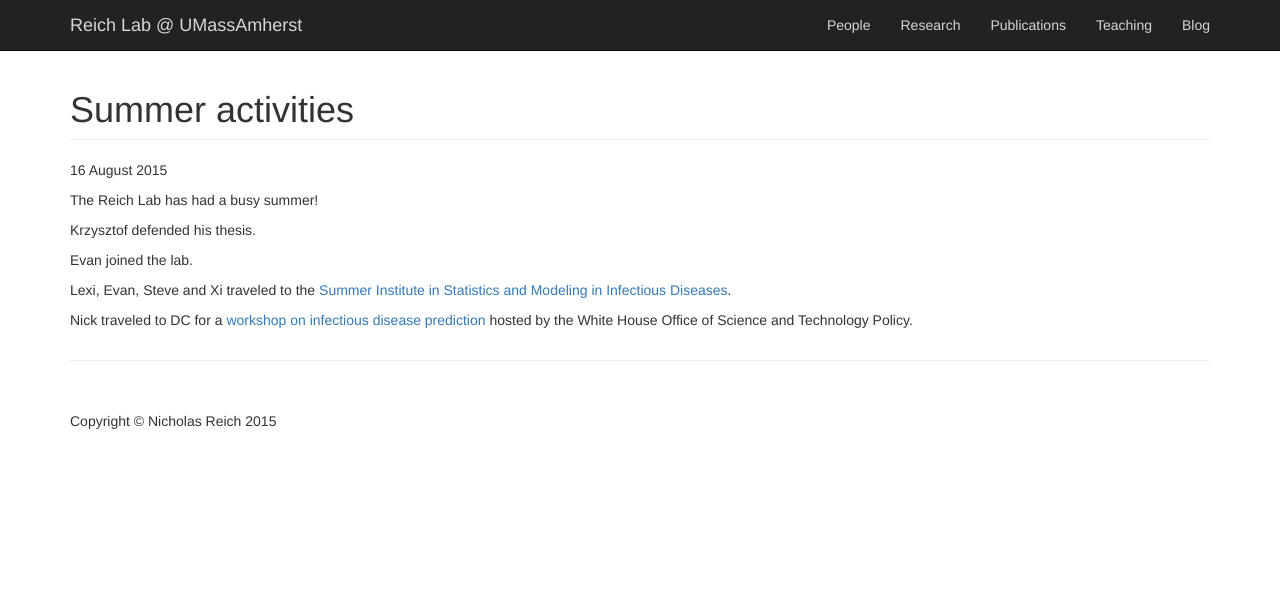
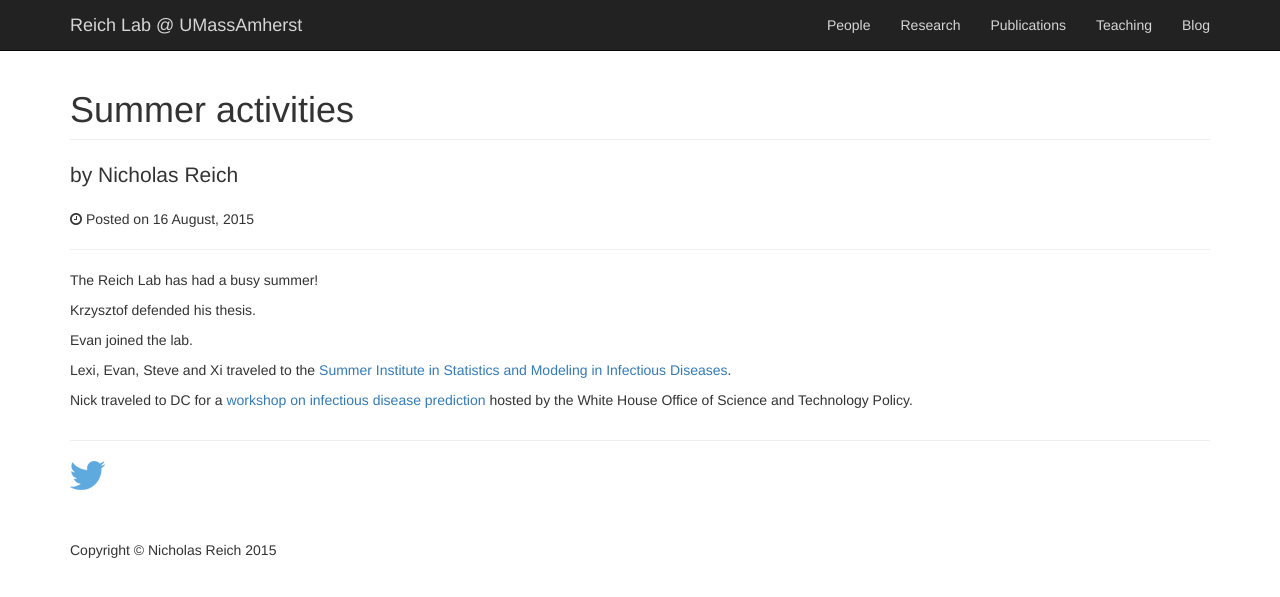
Before and after one commit to reichlab/reichlab.github.io, a Jekyll site: the page built from _posts/2015-08-16-first-post.md, in a window 1280 px wide. Shown: the top 597 px of the page. Built offline with Jekyll 4.4.1, drawn with Linux system fonts in a browser that asks for light colours; comment, search, counter and statistics services are not loaded.

Commit message:
social sharing button images

```diff
--- a/_layouts/post.html
+++ b/_layouts/post.html
@@ -7,14 +7,32 @@ layout: default
   			<h1 class="page-header">
           {{page.title}}
         </h1>
+        <p class="lead">
+          by {{page.author}}
+        </p>
 
-    		<p class="muted">
-    			{{ page.date | date_to_long_string }}
-    		</p>
-
+    		<p><i class="fa fa-clock-o"></i>
+          Posted on {{ page.date | date: '%d %B, %Y' }}
+        </p>
+        <hr>
     		{{ content }}
 
   		</div>
 	</div>
 
 	<hr>
+
+  <!--the Twitter base
+    https://twitter.com/share -->
+
+<a href="https://twitter.com/share?
+    text={{ page.title }}
+    &url={{ page.shorturl }}
+    &via=reichlab">
+
+    <!-- use the twitter logo for the link -->
+    <img alt="..."
+        class="footer-icon"
+        src="{{ site.baseurl }}/images/twitter.png">
+
+</a>
--- a/blog.html
+++ b/blog.html
@@ -21,14 +21,14 @@ layout: default
             <div class="col-md-8">
                 {% for post in site.posts %}
                 <!-- First Blog Post -->
-                <h2>
+                <h2><a href="{{ site.baseurl }}{{ post.url }}">
                     {{ post.title }}
-                </h2>
+                </a></h2>
                 <p class="lead">
                     by {{ post.author }}
                 </p>
                 <p>{{ post.excerpt }}</p>
-                <p><i class="fa fa-clock-o"></i> Posted on {{ post.date | date: '%B %d, %Y' }}</p>
+                <p><i class="fa fa-clock-o"></i> Posted on {{ post.date | date: '%d %B, %Y' }}</p>
                 <a class="btn btn-primary" href="{{ site.baseurl }}{{ post.url }}">Read More <i class="fa fa-angle-right"></i></a>
 
                 {% endfor %}
--- a/index.html
+++ b/index.html
@@ -112,8 +112,8 @@ layout: default
                             {% for post in site.posts %}
                                 <h3><a href="{{ site.baseurl }}{{ post.url }}">{{ post.title }}</a></h3>
                                 {{ post.excerpt }}
-                                <p class="author">
-                                <span class="date">Posted on {{ post.date | date: '%B %d, %Y' }} by {{ post.author }}</span>
+                                <p><i class="fa fa-clock-o"></i>
+                                    Posted on {{ post.date | date: '%d %B, %Y' }}
                                 </p>
                             {% endfor %}
                     </div>
```
Also changed, not shown: _posts/2015-08-16-first-post.md (line endings or trailing spaces), images/facebook.png (added), images/twitter.png (added).
